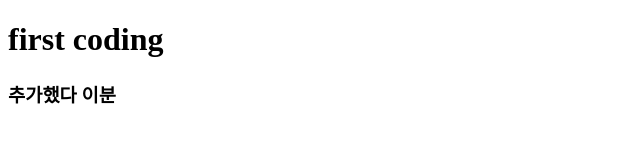
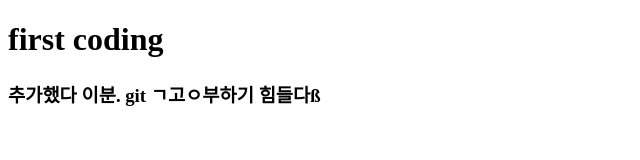
Before and after one commit to ssado2/codingProject, a plain HTML site: page index.html in a window 1280 px wide. Shown: the whole page, without its empty margins (0-640 px from the left). Drawn offline with Linux system fonts and the light colour scheme.

Commit message:
index.html 에 추가했다다

```diff
--- a/index.html
+++ b/index.html
@@ -8,6 +8,6 @@
 </head>
 <body>
     <h1>first coding</h1>
-    <h3>추가했다 이분</h3>
+    <h3>추가했다 이분. git ㄱ고ㅇ부하기 힘들다ß</h3>
 </body>
 </html>
```
